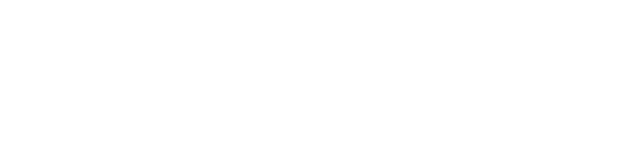
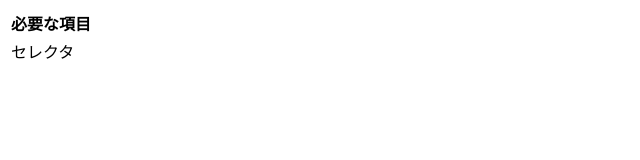
Before and after one commit to netaro-N/basic-programming-roadmap, a plain HTML site: page css-sheet.html in a window 1280 px wide. Shown: the whole page, without its empty margins (0-640 px from the left). Drawn offline with Linux system fonts and the light colour scheme.

Commit message:
first commit

```diff
--- a/css-sheet.html
+++ b/css-sheet.html
@@ -7,6 +7,18 @@
   <title>css のチートシート</title>
 </head>
 <body>
-
+  <table>
+    <thead>
+      <tr>
+        <th>必要な項目</th>
+      </tr>
+    </thead>
+    <tbody>
+      <tr>
+        <td>セレクタ</td>
+      </tr>
+    </tbody>
+    <tfoot></tfoot>
+  </table>
 </body>
 </html>
```
